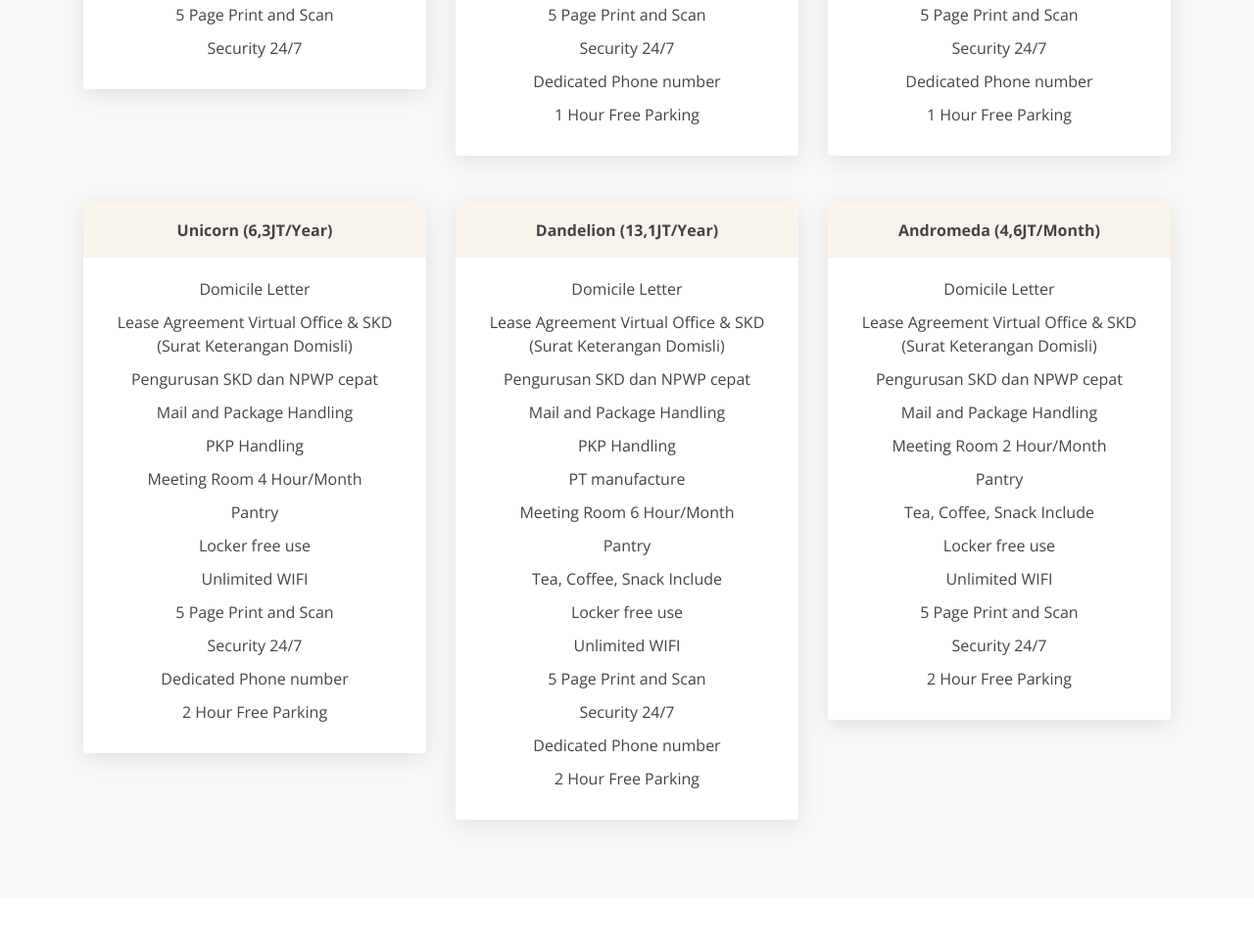
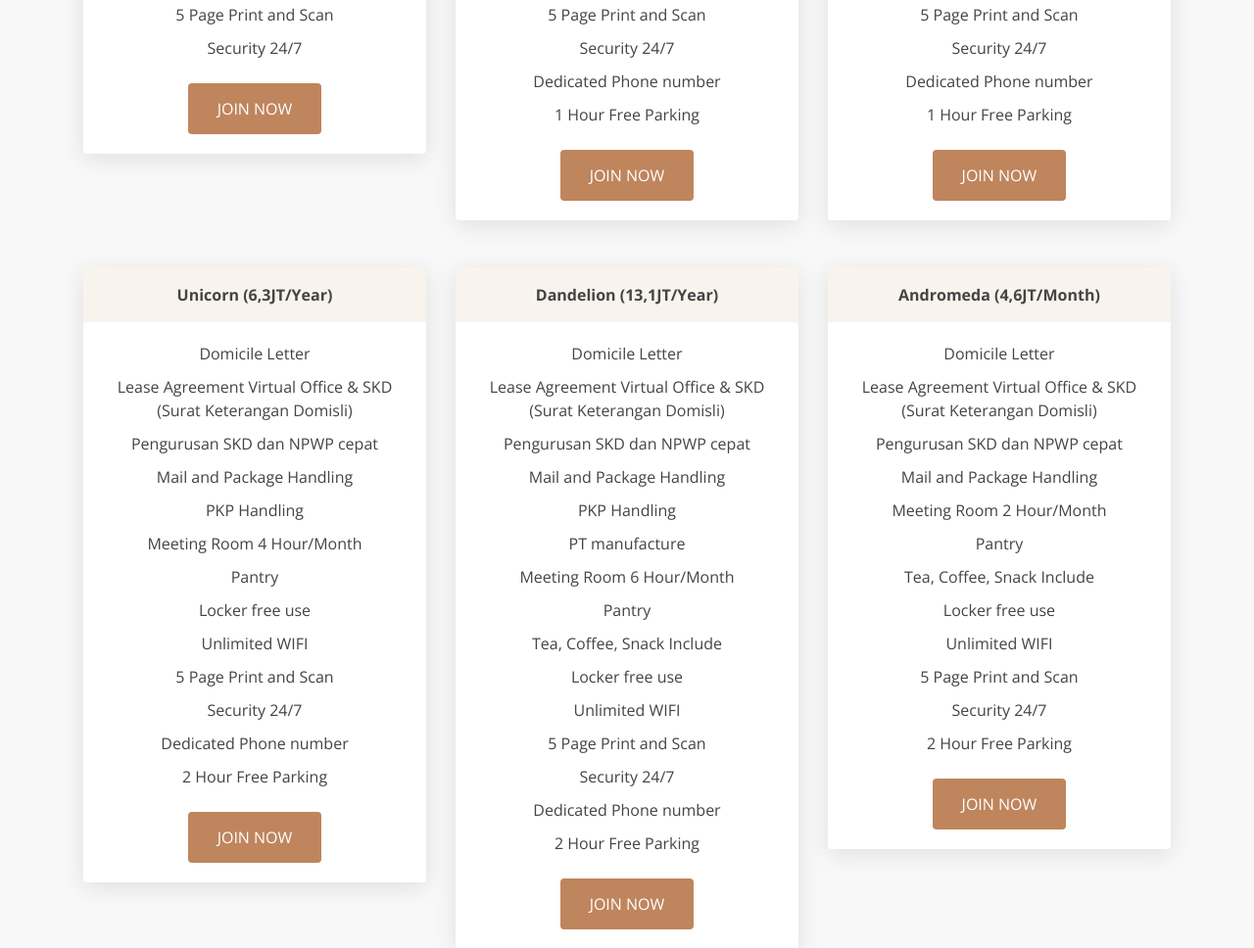
Before and after one commit to luthfimunadzar/domisili_id, a website: page index.html in a window 1280 px wide. Shown: the part 3245-4213 px from the top of the page at 98% size. Drawn offline with nearby package versions, Linux system fonts and the light colour scheme; some packages are replaced by stand-ins of ours.

Commit message:
add whatsapp link

```diff
--- a/index.html
+++ b/index.html
@@ -57,7 +57,7 @@
 						<h6>Hanya Rp 275.000,- per bulan </h6>
 						<h6>Atau Rp 3.300.000,- per Tahun</h6>
 						<p class="note">*Tidak Termasuk Pajak</p>
-						<a href="#" class="btn btn-primary" data-toggle="modal" data-target="#modalContact">Daftar Sekarang</a>
+						<a href="https://api.whatsapp.com/send/?phone=6287779107576&text=Hi+Saya+Ada+pertanyaan+tentang+Lexar&app_absent=0" target="_blank" class="btn btn-primary">Daftar Sekarang</a>
 					</div>
 				</div>
 			</div>
@@ -551,6 +551,9 @@
 									<p>Unlimited WIFI</p>
 									<p>5 Page Print and Scan</p>
 									<p>Security 24/7</p>
+									<div class="text-center mt-4">
+										<a href="https://api.whatsapp.com/send/?phone=6287779107576&text=Hi+Saya+Ada+pertanyaan+tentang+Lexar&app_absent=0" target="_blank" class="btn btn-primary">Join Now</a>
+									</div>
 								</div>
 							</div>
 						</div>
@@ -573,6 +576,9 @@
 									<p>Security 24/7</p>
 									<p>Dedicated Phone number</p>
 									<p>1 Hour Free Parking</p>
+									<div class="text-center mt-4">
+										<a href="https://api.whatsapp.com/send/?phone=6287779107576&text=Hi+Saya+Ada+pertanyaan+tentang+Lexar&app_absent=0" target="_blank" class="btn btn-primary">Join Now</a>
+									</div>
 								</div>
 							</div>
 						</div>
@@ -595,6 +601,9 @@
 									<p>Security 24/7</p>
 									<p>Dedicated Phone number</p>
 									<p>1 Hour Free Parking</p>
+									<div class="text-center mt-4">
+										<a href="https://api.whatsapp.com/send/?phone=6287779107576&text=Hi+Saya+Ada+pertanyaan+tentang+Lexar&app_absent=0" target="_blank" class="btn btn-primary">Join Now</a>
+									</div>
 								</div>
 							</div>
 						</div>
@@ -618,6 +627,9 @@
 									<p>Security 24/7</p>
 									<p>Dedicated Phone number</p>
 									<p>2 Hour Free Parking</p>
+									<div class="text-center mt-4">
+										<a href="https://api.whatsapp.com/send/?phone=6287779107576&text=Hi+Saya+Ada+pertanyaan+tentang+Lexar&app_absent=0" target="_blank" class="btn btn-primary">Join Now</a>
+									</div>
 								</div>
 							</div>
 						</div>
@@ -643,6 +655,9 @@
 									<p>Security 24/7</p>
 									<p>Dedicated Phone number</p>
 									<p>2 Hour Free Parking</p>
+									<div class="text-center mt-4">
+										<a href="https://api.whatsapp.com/send/?phone=6287779107576&text=Hi+Saya+Ada+pertanyaan+tentang+Lexar&app_absent=0" target="_blank" class="btn btn-primary">Join Now</a>
+									</div>
 								</div>
 							</div>
 						</div>
@@ -664,6 +679,9 @@
 									<p>5 Page Print and Scan</p>
 									<p>Security 24/7</p>
 									<p>2 Hour Free Parking</p>
+									<div class="text-center mt-4">
+										<a href="https://api.whatsapp.com/send/?phone=6287779107576&text=Hi+Saya+Ada+pertanyaan+tentang+Lexar&app_absent=0" target="_blank" class="btn btn-primary">Join Now</a>
+									</div>
 								</div>
 							</div>
 						</div>
@@ -952,7 +970,7 @@
 						</p>
 						<h4>DOMISILI.ID Kelapa Gading</h4>
 						<p>Gedung Mahaka Square Ruko A 17, Lt. Dasar & 1 Jl. Raya Kelapa Nias Blok HF 3 Kelapa Gading Barat, Jakarta Utara, 14240 </p>
-						<button class="btn btn-primary" data-toggle="modal" data-target="#modalContact">Daftar Sekarang</button>
+						<a href="https://api.whatsapp.com/send/?phone=6287779107576&text=Hi+Saya+Ada+pertanyaan+tentang+Lexar&app_absent=0" target="_blank" class="btn btn-primary">Daftar Sekarang</a>
 					</div>
 				</div>
 			</div>
```
